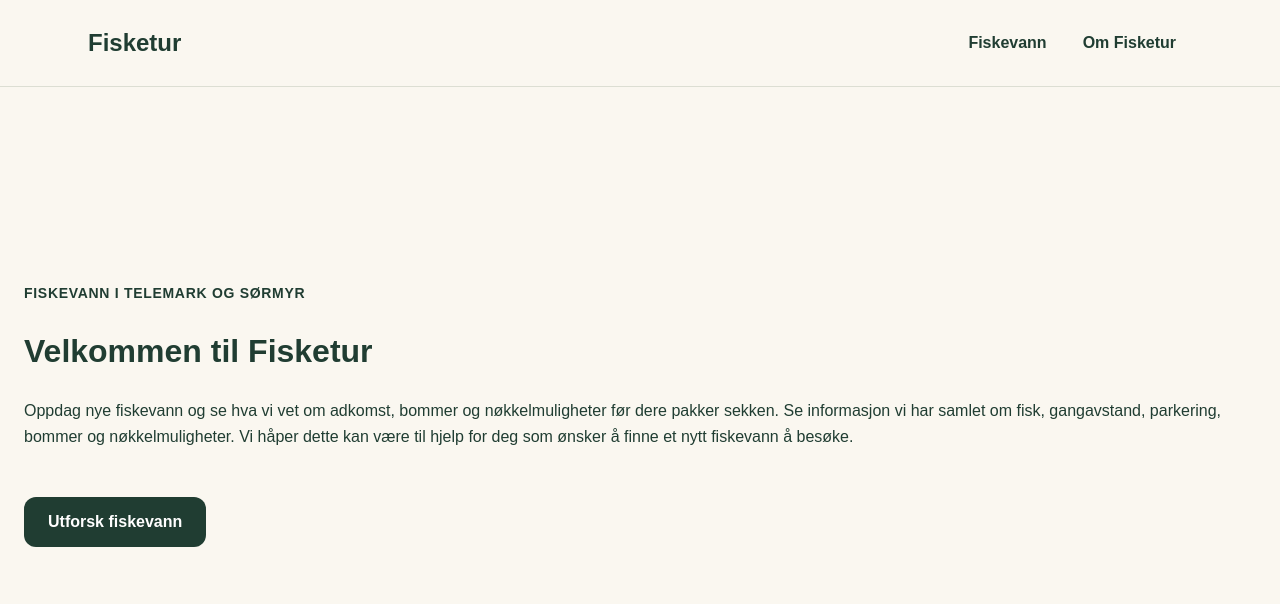
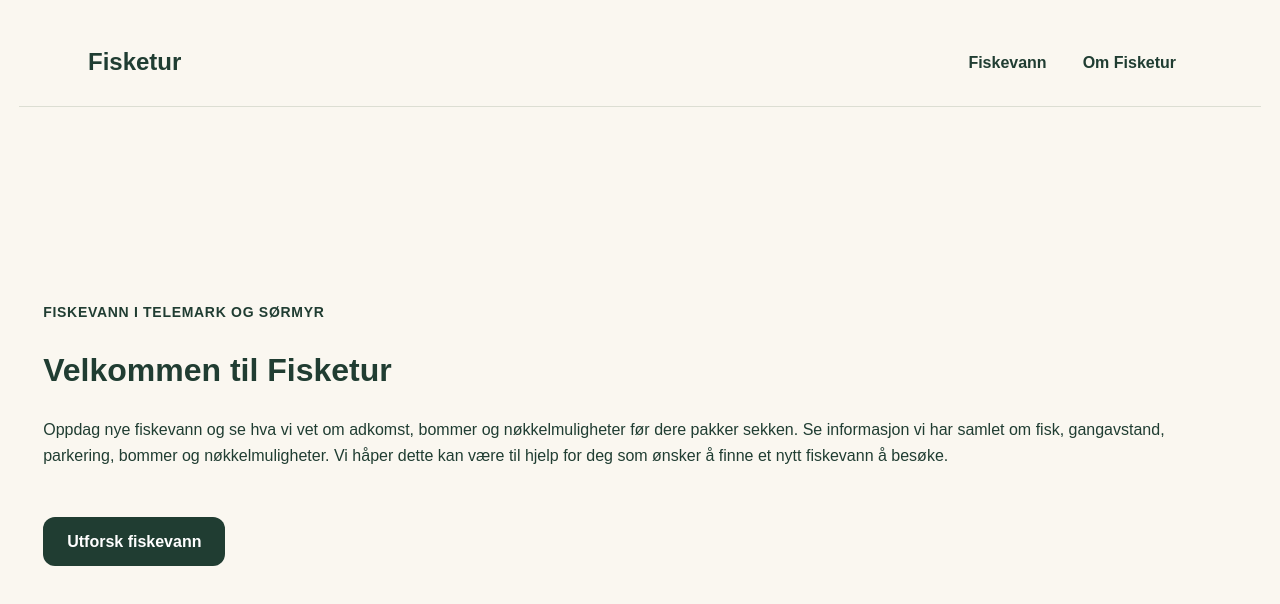
Before and after one commit to imlg-code/Fisketur, a Next.js app: page / in a window 1280 px wide. Shown: the top 604 px of the page. Built offline with nearby package versions, Linux system fonts and the light colour scheme.

Commit message:
Laget error.tsx som viser en feilmelding ved feil

```diff
--- a/app/globals.css
+++ b/app/globals.css
@@ -2,7 +2,7 @@
   box-sizing: border-box;
 }
 body{
-  margin: 0;
+  margin: 1.2rem;
   background-color: #faf7f0;
   color: #203d32;
   font-family:Arial, Helvetica, sans-serif;
--- a/app/library/turinformasjon.ts
+++ b/app/library/turinformasjon.ts
@@ -327,7 +327,7 @@ export const turinformasjon: Turinformasjon[] = [
 
     fiske: {
       tekst:
-        "Grenland Sportsfiskere tilbyr leie av robåt i Stodalstjønn. Se foreningens fiskeregler og vilkår før turen.",
+        "Stodalstjønn er et av fiskevannene til Grenland Sportsfiskere. Foreningen tilbyr båtleie og har egne regler for fisket. Ørret er tidligere registrert i vannet, men har ikke nyere opplysninger om bestanden. Se foreningens fiskeregler og vilkår før turen.",
       kildeNavn: "Grenland Sportsfiskere – utleie",
       kildeUrl: "https://grenlandsportsfiskere.no/vare-hytter/",
       status: "kildebelagt",
```
Also changed, not shown: app/fiskevann/error.tsx (added, +14 -0 lines).
